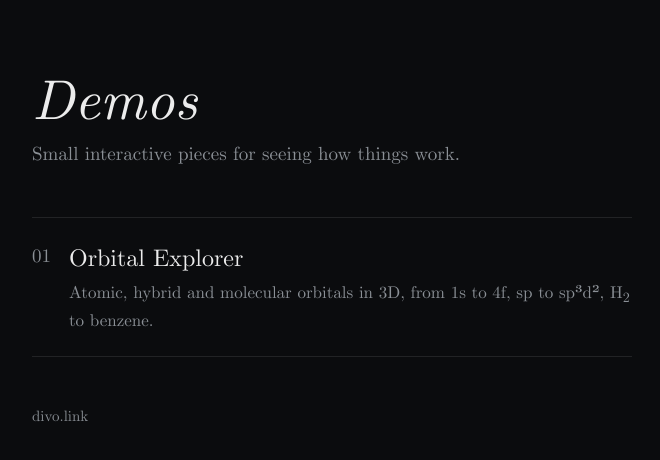
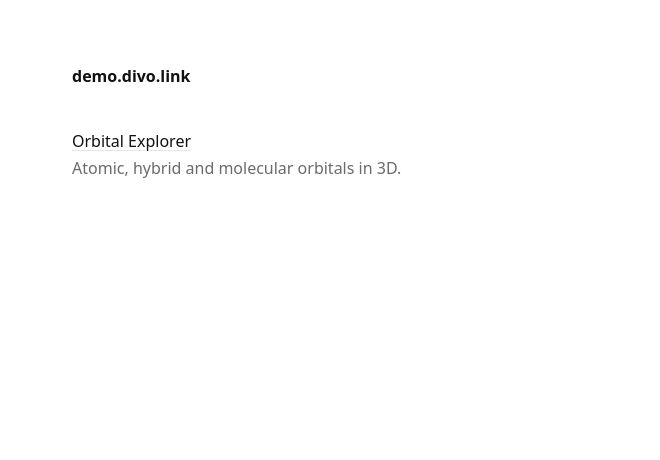
Before and after one commit to felixdivo/public-demos, a plain HTML site: page index.html in a window 1280 px wide. Shown: the whole page, without its empty margins (308-968 px from the left). Drawn offline with Linux system fonts and the light colour scheme.

Commit message:
Move to demo.divo.link and simplify the overview page
Co-Authored-By: Claude Opus 5.5 <noreply@anthropic.com>
Claude-Session: https://claude.ai/code/session_01QSKa9rjsWvzSqpm9CvfRRR

```diff
--- /dev/null
+++ b/assets/cmu.css
@@ -0,0 +1,3 @@
+/* Optional: Computer Modern (CMU Serif) for demos that want it. Use font-family: "CMU Serif". */
+@font-face{font-family:"CMU Serif";font-style:normal;font-weight:400;font-display:swap;src:url(fonts/cmu-serif-roman.woff2) format("woff2")}
+@font-face{font-family:"CMU Serif";font-style:italic;font-weight:400;font-display:swap;src:url(fonts/cmu-serif-italic.woff2) format("woff2")}
--- a/assets/site.css
+++ b/assets/site.css
@@ -1,20 +1,12 @@
-/* Shared look for divo.link demos. Link it with a relative path (assets/site.css from the root, ../assets/site.css from a demo folder). */
-@font-face{font-family:"CMU Serif";font-style:normal;font-weight:400;font-display:swap;src:url(fonts/cmu-serif-roman.woff2) format("woff2")}
-@font-face{font-family:"CMU Serif";font-style:italic;font-weight:400;font-display:swap;src:url(fonts/cmu-serif-italic.woff2) format("woff2")}
-:root{
-  --bg:#0b0c0e; --ink:#ececec; --muted:#8b9096; --line:rgba(236,236,236,.10);
-  --accent:#ffe45c; --blue:#58c4dd; --red:#fc6255; --green:#83c167; --teal:#5cd0b3; --purple:#9a72ac;
-  --serif:"CMU Serif","Latin Modern Roman",Georgia,serif;
-  color-scheme:dark;
-}
+/* Minimal shared base for the overview, the 404 page and the demo template. */
+:root{--bg:#fff;--ink:#111;--muted:#6b6b6b;--line:#e6e6e6;color-scheme:light dark}
+@media (prefers-color-scheme:dark){:root{--bg:#111;--ink:#ececec;--muted:#8f8f8f;--line:#262626}}
 *{box-sizing:border-box}
-html,body{margin:0;min-height:100%}
-body{background:var(--bg);color:var(--ink);font:400 19px/1.5 var(--serif);-webkit-font-smoothing:antialiased}
-a{color:inherit}
-a:focus-visible,button:focus-visible{outline:1px solid var(--accent);outline-offset:4px}
-.page{max-width:640px;margin:0 auto;padding:72px 20px 96px}
-.title{font:italic 400 56px/1 var(--serif);margin:0 0 12px;text-wrap:balance}
-.lede{color:var(--muted);margin:0 0 48px}
-.back{display:inline-block;color:var(--muted);text-decoration:none;font-size:16px;margin-bottom:32px}
-.back:hover{color:var(--accent)}
-@media (max-width:420px){ .page{padding-top:48px} .title{font-size:44px} }
+html,body{margin:0}
+body{background:var(--bg);color:var(--ink);font:16px/1.55 system-ui,-apple-system,"Segoe UI",Roboto,Helvetica,Arial,sans-serif;-webkit-font-smoothing:antialiased}
+main{max-width:560px;margin:0 auto;padding:64px 20px}
+h1{font-size:16px;font-weight:600;margin:0 0 40px}
+a{color:inherit;text-decoration-color:var(--line);text-underline-offset:3px}
+a:hover{text-decoration-color:currentColor}
+a:focus-visible{outline:2px solid currentColor;outline-offset:2px}
+.muted{color:var(--muted)}
--- a/demos.js
+++ b/demos.js
@@ -1,8 +1,8 @@
-// The list of demos shown on the front page. Add one entry per demo folder; newest first or in any order you like.
+// The demos listed on the front page, in display order. One entry per demo folder.
 window.DEMOS = [
   {
     path: "orbitals/",
     title: "Orbital Explorer",
-    description: "Atomic, hybrid and molecular orbitals in 3D, from 1s to 4f, sp to sp³d², H<sub>2</sub> to benzene."
+    description: "Atomic, hybrid and molecular orbitals in 3D."
   }
 ];
--- a/index.html
+++ b/index.html
@@ -3,35 +3,25 @@
 <head>
 <meta charset="utf-8">
 <meta name="viewport" content="width=device-width, initial-scale=1">
-<title>Demos · divo.link</title>
-<meta name="description" content="Small interactive science demos.">
+<title>demo.divo.link</title>
+<meta name="description" content="Small interactive demos.">
 <link rel="stylesheet" href="assets/site.css">
 <style>
-/* Layout: one narrow column of numbered demo entries */
-ol{list-style:none;margin:0;padding:0;border-top:1px solid var(--line)}
-li{border-bottom:1px solid var(--line)}
-a.demo{display:grid;grid-template-columns:auto 1fr;gap:4px 18px;padding:22px 0;text-decoration:none}
-.n{grid-row:span 2;color:var(--muted);font-variant-numeric:tabular-nums;padding-top:2px}
-.t{font-size:24px;transition:color .2s}
-.d{color:var(--muted);font-size:17px}
-a.demo:hover .t,a.demo:focus-visible .t{color:var(--accent)}
-footer{margin-top:48px;color:var(--muted);font-size:15px}
+ul{list-style:none;margin:0;padding:0;display:flex;flex-direction:column;gap:22px}
+li p{margin:2px 0 0}
 </style>
 </head>
 <body>
-<main class="page">
-  <h1 class="title">Demos</h1>
-  <p class="lede">Small interactive pieces for seeing how things work.</p>
-  <ol id="list">
-    <noscript><li><a class="demo" href="orbitals/"><span class="n">01</span><span class="t">Orbital Explorer</span><span class="d">Atomic, hybrid and molecular orbitals in 3D.</span></a></li></noscript>
-  </ol>
-  <footer>divo.link</footer>
+<main>
+  <h1>demo.divo.link</h1>
+  <ul id="list">
+    <noscript><li><a href="orbitals/">Orbital Explorer</a><p class="muted">Atomic, hybrid and molecular orbitals in 3D.</p></li></noscript>
+  </ul>
 </main>
 <script src="demos.js"></script>
 <script>
-document.getElementById('list').innerHTML = (window.DEMOS || []).map((d, i) =>
-  `<li><a class="demo" href="${d.path}"><span class="n">${String(i + 1).padStart(2, '0')}</span>` +
-  `<span class="t">${d.title}</span><span class="d">${d.description || ''}</span></a></li>`).join('');
+document.getElementById('list').innerHTML = (window.DEMOS || []).map(d =>
+  `<li><a href="${d.path}">${d.title}</a>${d.description ? `<p class="muted">${d.description}</p>` : ''}</li>`).join('');
 </script>
 </body>
 </html>
```
Also changed, not shown: 404.html (+5 -5 lines), _template/index.html (+4 -4 lines), 2 other files.
